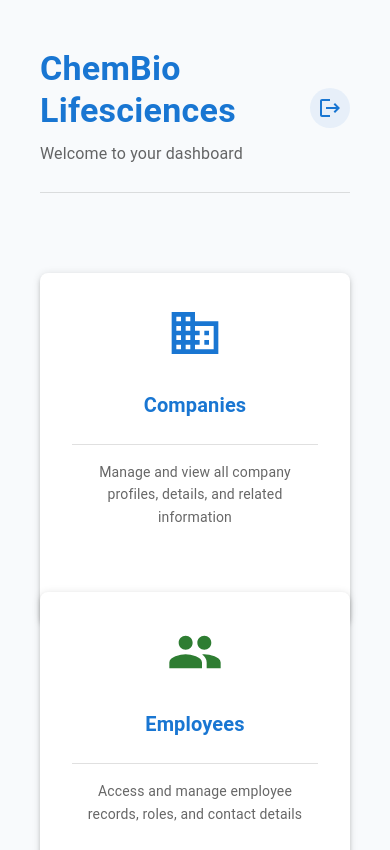
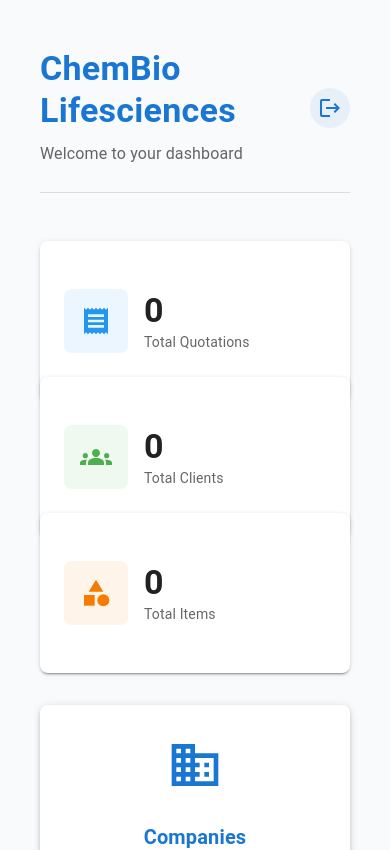
Before and after one commit to gauravitis/quotecms, a React (Create React App) app in the folder frontend/: page /dashboard in a window 390 px wide. Shown: the top 850 px of the page. Built offline with nearby package versions, Linux system fonts and the light colour scheme; no server answers; the HTML template or start-up script is replaced by a standard one.

Commit message:
feat: update quotation formats and fix employee phone display - Add company-specific reference number formats (CBLS, CBLS-PL, CLS) - Fix employee phone number display in quotation - Update dashboard layout

```diff
--- a/frontend/src/components/Dashboard.js
+++ b/frontend/src/components/Dashboard.js
@@ -1,4 +1,4 @@
-import React from 'react';
+import React, { useState, useEffect } from 'react';
 import { useNavigate } from 'react-router-dom';
 import {
     Box,
@@ -8,6 +8,7 @@
     Typography,
     IconButton,
     Divider,
+    CircularProgress,
 } from '@mui/material';
 import BusinessIcon from '@mui/icons-material/Business';
 import PeopleIcon from '@mui/icons-material/People';
@@ -15,6 +16,10 @@
 import DescriptionIcon from '@mui/icons-material/Description';
 import InventoryIcon from '@mui/icons-material/Inventory';
 import LogoutIcon from '@mui/icons-material/Logout';
+import ReceiptIcon from '@mui/icons-material/Receipt';
+import GroupsIcon from '@mui/icons-material/Groups';
+import CategoryIcon from '@mui/icons-material/Category';
+import TrendingUpIcon from '@mui/icons-material/TrendingUp';
 
 const DashboardCard = ({ title, icon, description, onClick }) => (
     <Paper
@@ -75,8 +80,88 @@
     </Paper>
 );
 
+const StatCard = ({ title, value, icon, color }) => (
+    <Paper
+        elevation={2}
+        sx={{
+            p: 3,
+            display: 'flex',
+            alignItems: 'center',
+            gap: 2,
+            height: '100%',
+            borderRadius: 2,
+            transition: 'all 0.3s ease',
+            '&:hover': {
+                transform: 'translateY(-4px)',
+                boxShadow: '0 4px 8px rgba(0,0,0,0.1)',
+            },
+        }}
+    >
+        <Box
+            sx={{
+                bgcolor: `${color}15`,
+                p: 2,
+                borderRadius: 2,
+                display: 'flex',
+                alignItems: 'center',
+                justifyContent: 'center',
+            }}
+        >
+            {icon}
+        </Box>
+        <Box>
+            <Typography variant="h4" component="div" sx={{ fontWeight: 600 }}>
+                {value !== null ? value : <CircularProgress size={20} color="inherit" />}
+            </Typography>
+            <Typography variant="body2" color="text.secondary">
+                {title}
+            </Typography>
+        </Box>
+    </Paper>
+);
+
 export default function Dashboard() {
     const navigate = useNavigate();
+    const [stats, setStats] = useState({
+        quotations: null,
+        clients: null,
+        items: null
+    });
+    const [error, setError] = useState(null);
+
+    useEffect(() => {
+        const fetchStats = async () => {
+            try {
+                const [quotationsRes, clientsRes, itemsRes] = await Promise.all([
+                    fetch('http://localhost:5000/api/quotations'),
+                    fetch('http://localhost:5000/api/clients'),
+                    fetch('http://localhost:5000/api/items')
+                ]);
+
+                const [quotationsData, clientsData, itemsData] = await Promise.all([
+                    quotationsRes.json(),
+                    clientsRes.json(),
+                    itemsRes.json()
+                ]);
+
+                setStats({
+                    quotations: quotationsData.data?.length || 0,
+                    clients: clientsData.data?.length || 0,
+                    items: itemsData.data?.length || 0
+                });
+            } catch (error) {
+                console.error('Error fetching statistics:', error);
+                setError('Failed to load statistics');
+                setStats({
+                    quotations: 0,
+                    clients: 0,
+                    items: 0
+                });
+            }
+        };
+
+        fetchStats();
+    }, []);
 
     return (
         <Box
@@ -133,6 +218,34 @@
                         <LogoutIcon />
                     </IconButton>
                 </Box>
+
+                {/* Statistics Section */}
+                <Grid container spacing={3} sx={{ mb: 6 }}>
+                    <Grid item xs={12} sm={6} md={4}>
+                        <StatCard
+                            title="Total Quotations"
+                            value={stats.quotations}
+                            icon={<ReceiptIcon sx={{ fontSize: 32, color: '#2196f3' }} />}
+                            color="#2196f3"
+                        />
+                    </Grid>
+                    <Grid item xs={12} sm={6} md={4}>
+                        <StatCard
+                            title="Total Clients"
+                            value={stats.clients}
+                            icon={<GroupsIcon sx={{ fontSize: 32, color: '#4caf50' }} />}
+                            color="#4caf50"
+                        />
+                    </Grid>
+                    <Grid item xs={12} sm={6} md={4}>
+                        <StatCard
+                            title="Total Items"
+                            value={stats.items}
+                            icon={<CategoryIcon sx={{ fontSize: 32, color: '#f57c00' }} />}
+                            color="#f57c00"
+                        />
+                    </Grid>
+                </Grid>
 
                 {/* Dashboard Cards */}
                 <Grid
```
Also changed, not shown: 1 other file (tests, documents, lock files or other folders).
